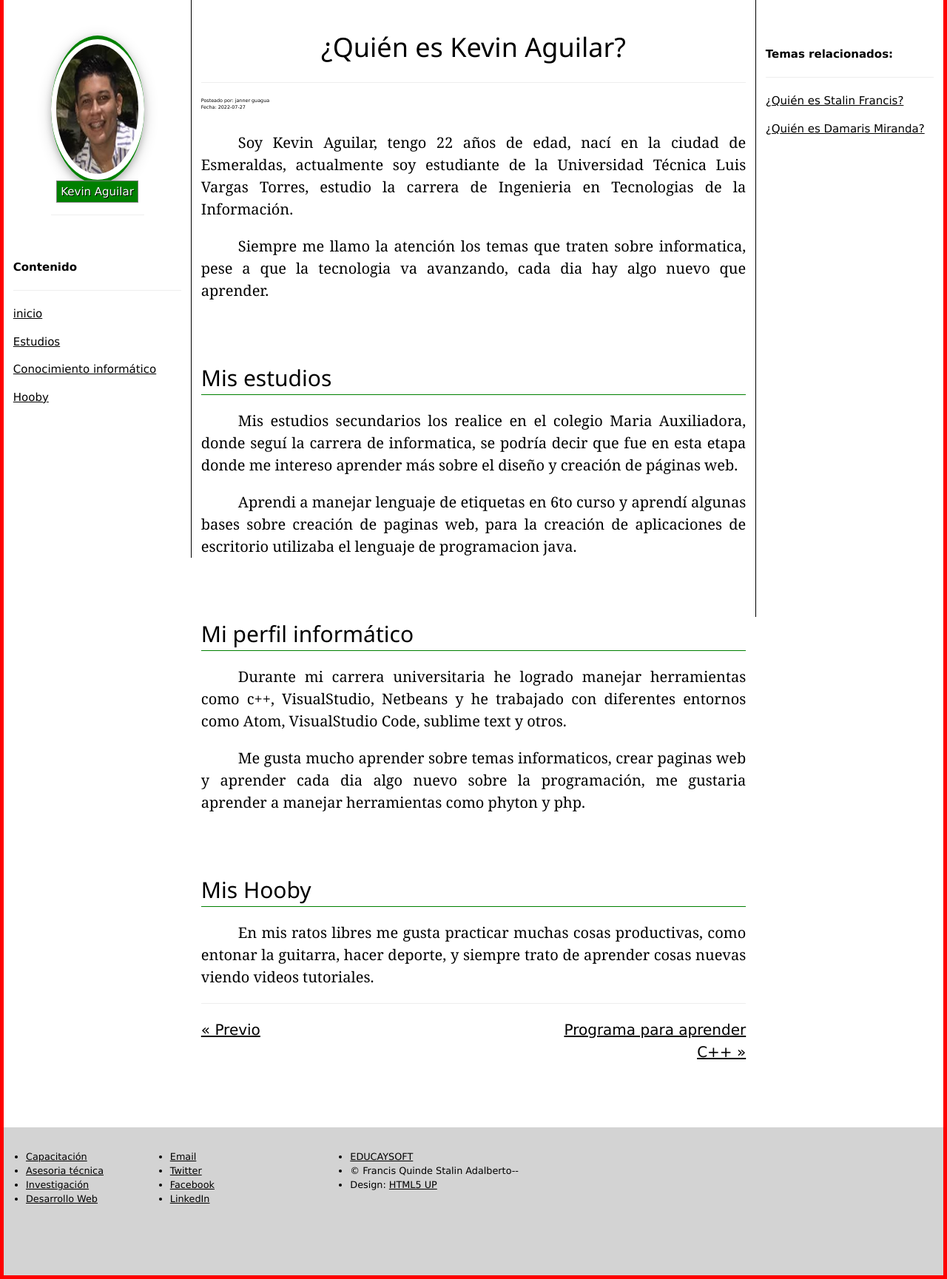
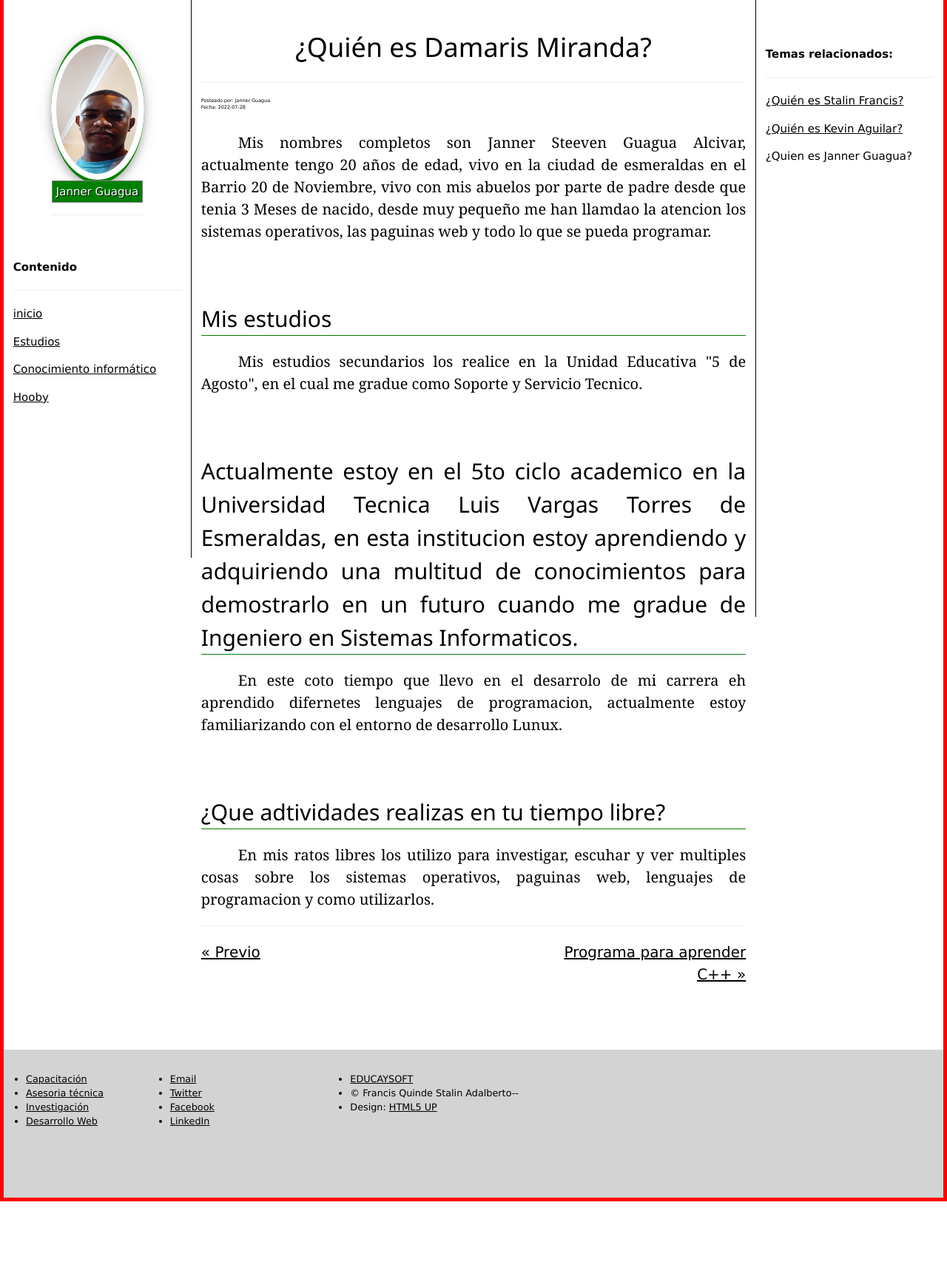
Before and after one commit to educaysoft/educaysoft, a PHP site: page /eys-janner.php in a window 1280 px wide. Shown: the part 51-1780 px from the top of the page at 74% size. After the commit the page ends 1675 px from the top, so only its background shows below. Run offline with PHP 8.4, Linux system fonts and the light colour scheme.

Commit message:
Se ah realizado la actualizacion de el archivo eys-janner.php

```diff
--- a/eys-janner.php
+++ b/eys-janner.php
@@ -12,43 +12,41 @@ include("marco-right.php");
    <div  style="width: 100%;">
     <div style="width: 100%; height:100%; margin: auto ; display:inline-block;" >
        <div style=" width:100%; height: 100%; top:0; font-size:20px; text-align:center; float:left;">
-        	<h1>¿Quién es Kevin Aguilar?</h1>
-       		 <hr>
+                <h1>¿Quién es Damaris Miranda?</h1>
+                 <hr>
 
           <div id="posteo" style="text-align: left; font-size:0.5vw;">
-                Posteado por:  janner guagua<br>
-                Fecha: 2022-07-27 <br>
+                Posteado por:  Janner Guagua<br>
+                Fecha: 2022-07-28 <br>
           </div>
         </div>
     </div>
   </div>
   <div style="width: 100%; height:100%;" >
            <div  style="text-align:justify; font-size: 20px;">
-                   <p class="eys-parrafo">Soy Kevin Aguilar, tengo 22 años de edad, nací en la ciudad de Esmeraldas, actualmente soy estudiante de la Universidad Técnica Luis Vargas Torres, estudio la carrera de Ingenieria en Tecnologias de la Información. </p>
-                   <p class="eys-parrafo">Siempre me llamo la atención los temas que traten sobre informatica, pese a que la tecnologia va avanzando, cada dia hay algo nuevo que aprender.</p>
-
+                   <p class="eys-parrafo"> Mis nombres completos son Janner Steeven Guagua Alcivar, actualmente tengo 20 años de edad, vivo en la ciudad de esmeraldas en el Barrio 20 de Noviembre, vivo con mis abuelos por parte de padre desde que tenia 3 Meses de nacido, desde muy pequeño me han llamdao la atencion los sistemas operativos, las paguinas web y todo lo que se pueda programar. </p>
    <div id="blog-seccion2"  style="height: 50px;"></div>
 
     <h2 style="border-bottom: 1px solid green;"> Mis estudios</h2>
 
 
 
-                   <p class="eys-parrafo">Mis estudios secundarios los realice en el colegio Maria Auxiliadora, donde seguí la carrera de informatica, se podría decir que fue en esta etapa donde me intereso aprender más sobre el diseño y creación de páginas web.</p>
-                   <p class="eys-parrafo">Aprendi a manejar lenguaje de etiquetas en 6to curso y aprendí algunas bases sobre creación de paginas web, para la creación de aplicaciones de escritorio utilizaba el lenguaje de programacion java.</p>
+                   <p class="eys-parrafo"> Mis estudios secundarios los realice en la Unidad Educativa "5 de Agosto", en el cual me gradue como Soporte y Servicio Tecnico. </p>
+
    <div id="blog-seccion3"  style="height: 50px;"></div>
 
-    <h2 style="border-bottom: 1px solid green;"> Mi perfil informático</h2>
+    <h2 style="border-bottom: 1px solid green;"> Actualmente estoy en el 5to ciclo academico en la Universidad Tecnica Luis Vargas Torres de Esmeraldas, en esta institucion estoy aprendiendo y adquiriendo una multitud de conocimientos para demostrarlo en un futuro cuando me gradue de Ingeniero en Sistemas Informaticos.  </h2>
 
 
 
-                   <p  class="eys-parrafo">Durante mi carrera universitaria he logrado manejar herramientas como c++, VisualStudio, Netbeans y he trabajado con diferentes entornos como Atom, VisualStudio Code, sublime text y otros.</p>
-                   <p  class="eys-parrafo">Me gusta mucho aprender sobre temas informaticos, crear paginas web y aprender cada dia algo nuevo sobre la programación, me gustaria aprender a manejar herramientas como phyton y php.</p>
+                   <p  class="eys-parrafo"> En este coto tiempo que llevo en el desarrolo de mi carrera eh aprendido difernetes lenguajes de programacion, actualmente estoy familiarizando con el entorno de desarrollo Lunux. </p>
+
    <div id="blog-seccion4"  style="height: 50px;"></div>
 
-    <h2 style="border-bottom: 1px solid green;"> Mis Hooby</h2>
+    <h2 style="border-bottom: 1px solid green;"> ¿Que adtividades realizas en tu tiempo libre?</h2>
 
 
-                   <p   class="eys-parrafo">En mis ratos libres me gusta practicar muchas cosas productivas, como entonar la guitarra, hacer deporte, y siempre trato de aprender cosas nuevas viendo videos tutoriales.</p>
+                   <p   class="eys-parrafo"> En mis ratos libres los utilizo para investigar, escuhar y ver multiples cosas sobre los sistemas operativos, paguinas web, lenguajes de programacion y como utilizarlos. </p>
 
 
 
@@ -62,8 +60,7 @@ include("marco-right.php");
                   <div style="width: 40%; float: right; text-align: right;">
                    <a href="apendiendo-cpp">Programa para aprender C++ &#187;</a>
                   </div>
-
-                </div>
+</div>
            </div>
   </div>
 
@@ -78,14 +75,16 @@ include("marco-left.php")
 
 <script >
 
- document.title="Softskill";
-document.getElementById("foto").src="./images/kevin.jpg";
+ document.title="SoyJanner";
+document.getElementById("foto").src="./images/estiven.jpg";
 
  document.getElementById("blog-indice").innerHTML="<p><b>Contenido</b></p><hr> <p><a href='#'>inicio</a></p><p><a href='#blog-seccion2'>Estudios</a></p><p><a href='#blog-seccion3'>Conocimiento informático</a></p><p><a href='#blog-seccion4'>Hooby</a></p>";
 
+document.getElementById("elnombre").innerHTML="Janner Guagua";
 
 
- document.getElementById("blog-relacionados").innerHTML="<p><b>Temas relacionados:</b></p><hr> <p><a href='eys-stalin.php'>¿Quién es Stalin Francis?</a></p><p><a href='eys-damaris.php'>¿Quién es Damaris Miranda?</a></p> ";
+ document.getElementById("blog-relacionados").innerHTML="<p><b>Temas relacionados:</b></p><hr> <p><a href='eys-stalin.php'>¿Quién es Stalin Francis?</a></p><p><a href='eys-kevin.php'>¿Quién es Kevin Aguilar?</a></p><p><a herf='eys-Janner.php'>¿Quien es Janner Guagua? ";
+
  </script>
 
 <?php
```
Also changed, not shown: images/estiven.jpg (added).
